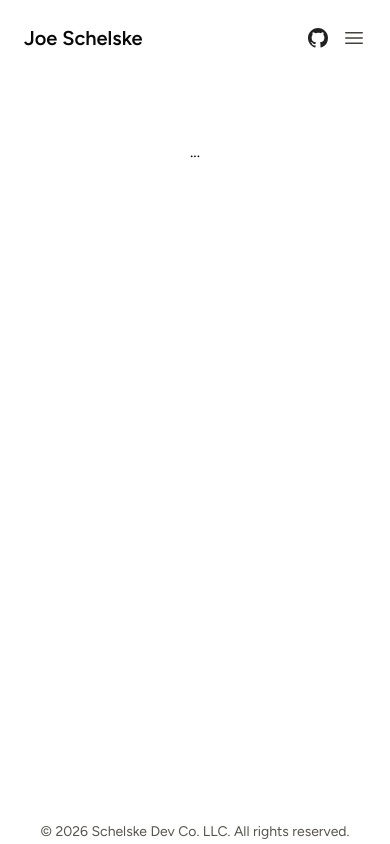
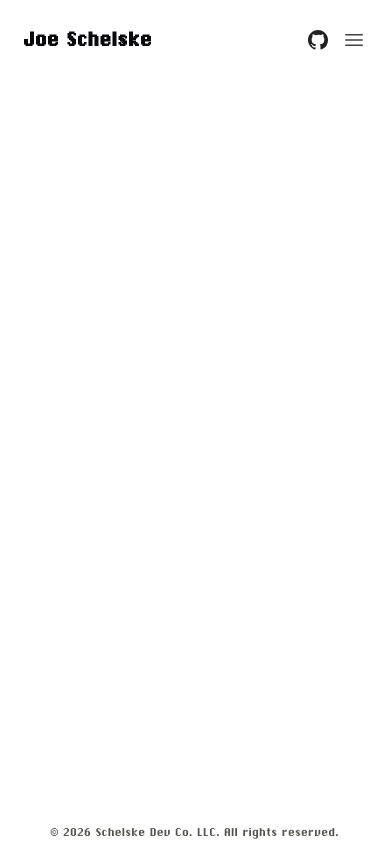
Before and after one commit to schelskedevco/schelskedev, a Next.js app: page / in a window 390 px wide. Built offline with nearby package versions, Linux system fonts and the light colour scheme.

Commit message:
chicago font

```diff
--- a/app/globals.css
+++ b/app/globals.css
@@ -123,7 +123,8 @@
   body {
     @apply bg-background text-foreground;
   }
-  button:not(:disabled), [role="button"]:not(:disabled) {
+  button:not(:disabled),
+  [role="button"]:not(:disabled) {
     cursor: pointer;
   }
   html {
--- a/app/layout.tsx
+++ b/app/layout.tsx
@@ -1,4 +1,4 @@
-import { Figtree, Geist_Mono, Geist } from "next/font/google"
+import localFont from "next/font/local"
 import { Metadata } from "next"
 
 import { ThemeProvider } from "@/components/theme-provider"
@@ -6,19 +6,10 @@ import { cn } from "@/lib/utils"
 
 import "./globals.css"
 
-const geistMono = Geist_Mono({
-  variable: "--font-mono",
-  subsets: ["latin"],
-})
-
-const figtree = Figtree({
+const chicago = localFont({
+  src: "../public/fonts/ChiKareGo2.ttf",
   variable: "--font-sans",
-  subsets: ["latin"],
-})
-
-const geist = Geist({
-  variable: "--font-geist",
-  subsets: ["latin"],
+  display: "swap",
 })
 
 export const metadata: Metadata = {
@@ -34,13 +25,7 @@ export default function RootLayout({
     <html
       lang="en"
       suppressHydrationWarning
-      className={cn(
-        "antialiased",
-        geistMono.variable,
-        "font-sans",
-        figtree.variable,
-        geist.variable
-      )}
+      className={cn("antialiased", chicago.variable)}
     >
       <body>
         <ThemeProvider>{children}</ThemeProvider>
--- a/app/page.tsx
+++ b/app/page.tsx
@@ -39,7 +39,7 @@ function SidebarModeToggle() {
 
   return (
     <button className="w-full text-left" onClick={() => setTheme(newTheme)}>
-      <span className="-mx-3 block rounded-lg px-3 py-2.5 text-base/7 font-semibold text-stone-900 hover:bg-stone-50 dark:text-white dark:hover:bg-white/5">
+      <span className="-mx-3 block rounded-lg px-3 py-2.5 text-lg/7 font-semibold text-stone-900 hover:bg-stone-50 dark:text-white dark:hover:bg-white/5">
         {label}
       </span>
     </button>
@@ -57,7 +57,7 @@ export default function Page() {
             <Link href="/" className="-m-1.5 p-1.5">
               <span className="sr-only">Joe Schelske</span>
               <div className="flex items-center gap-2">
-                <span className="text-xl font-semibold">Joe Schelske</span>
+                <span className="text-2xl font-semibold">Joe Schelske</span>
               </div>
             </Link>
           </div>
@@ -96,7 +96,7 @@ export default function Page() {
               <Link
                 key={item.name}
                 href={item.href}
-                className="text-sm/6 font-semibold"
+                className="text-lg/6 font-semibold"
               >
                 {item.name}
               </Link>
@@ -151,7 +151,7 @@ export default function Page() {
               <Link href="/" className="-m-1.5 p-1.5">
                 <span className="sr-only">Joe Schelske</span>
                 <div className="flex items-center gap-2">
-                  <span className="text-xl font-semibold">Joe Schelske</span>
+                  <span className="text-2xl font-semibold">Joe Schelske</span>
                 </div>
               </Link>
               <button
@@ -171,7 +171,7 @@ export default function Page() {
                       key={item.name}
                       href={item.href}
                       onClick={() => setMobileMenuOpen(false)}
-                      className="-mx-3 block rounded-lg px-3 py-2 text-base/7 font-semibold text-stone-900 hover:bg-stone-50 dark:text-white dark:hover:bg-white/5"
+                      className="-mx-3 block rounded-lg px-3 py-2 text-lg/7 font-semibold text-stone-900 hover:bg-stone-50 dark:text-white dark:hover:bg-white/5"
                     >
                       {item.name}
                     </Link>
@@ -185,9 +185,7 @@ export default function Page() {
           </DialogPanel>
         </Dialog>
       </header>
-      <main className="mx-auto max-w-3xl grow pt-16 sm:pt-24 lg:pt-28">
-        <p>...</p>
-      </main>
+      <main className="mx-auto max-w-3xl grow pt-16 sm:pt-24 lg:pt-28"></main>
       <footer>
         <p className="mt-10 text-center text-sm/6 text-stone-600 dark:text-stone-400">
           &copy; 2026 Schelske Dev Co. LLC. All rights reserved.
```
Also changed, not shown: public/fonts/ChiKareGo2.ttf (added). Lines whose indentation alone changed are shown as unchanged.
